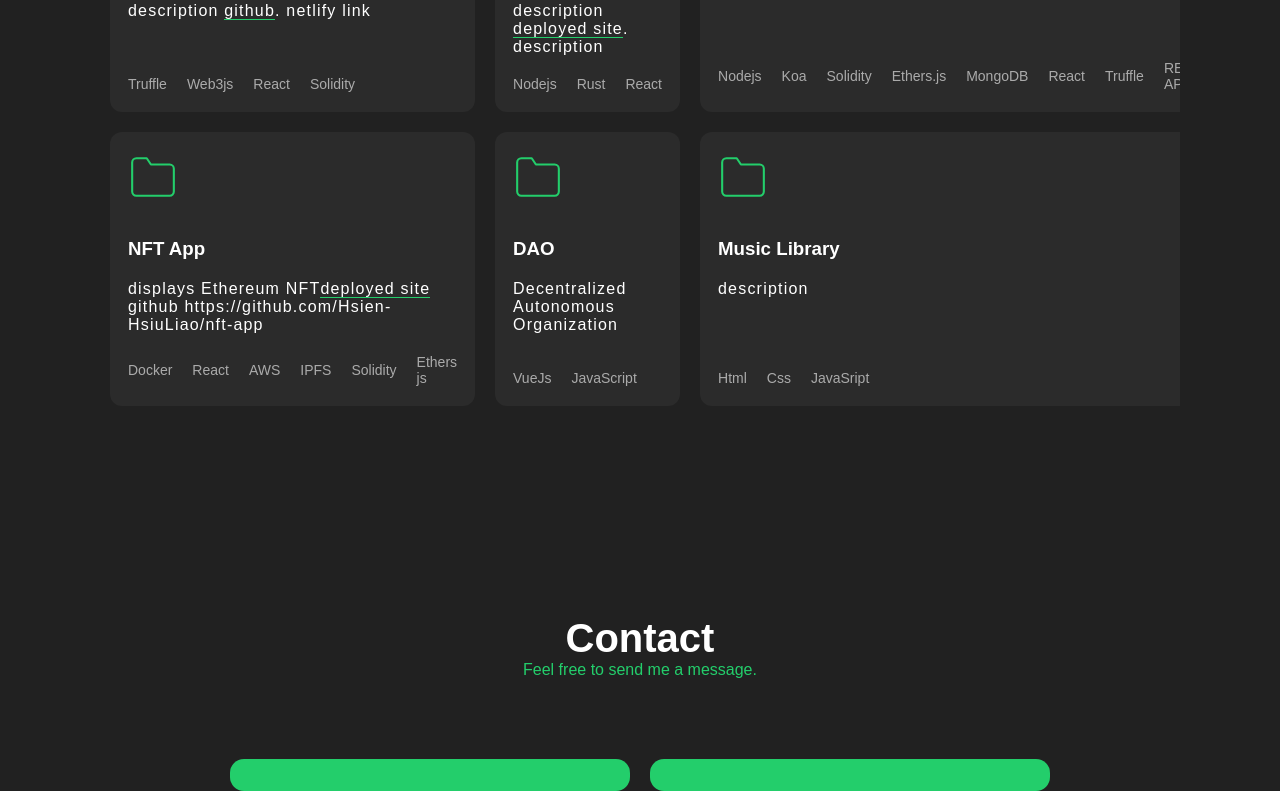
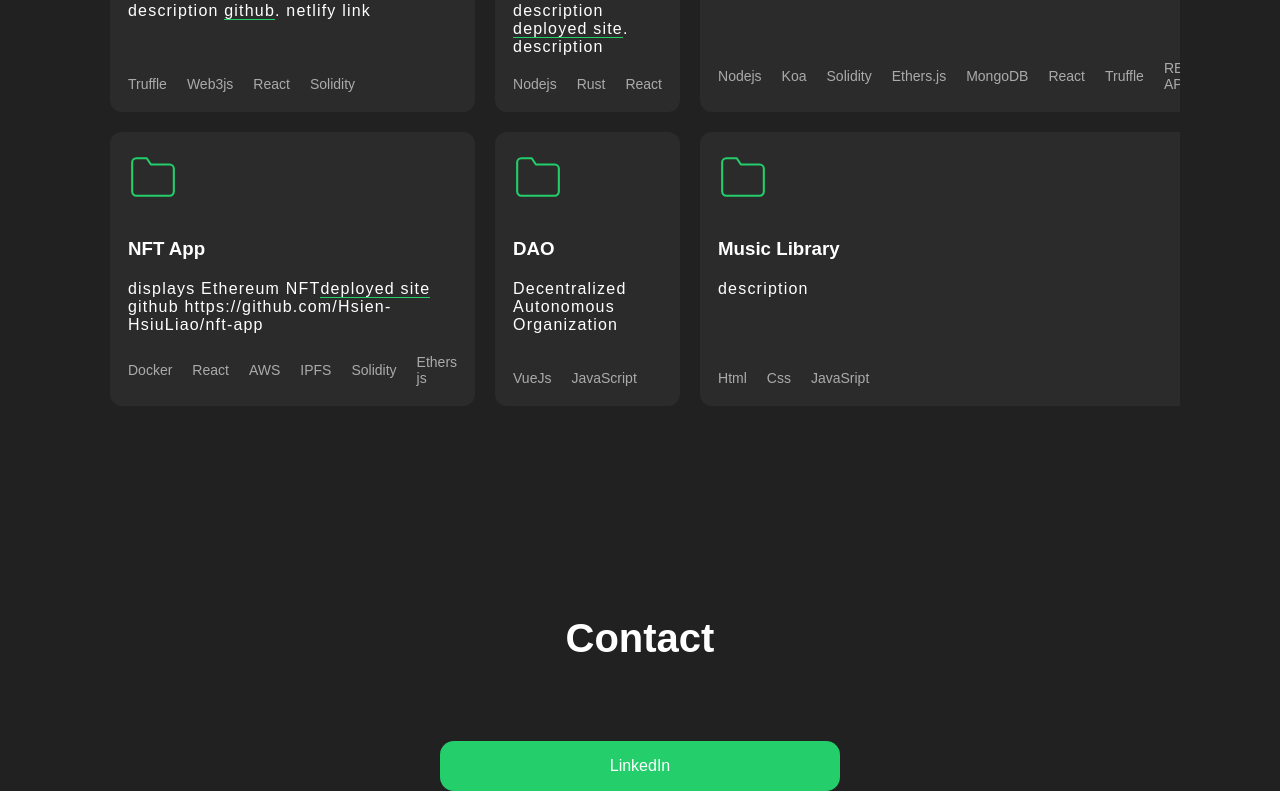
Before and after one commit to Hsien-HsiuLiao/hsien-hsiuliao.github.io, a React (Create React App) app: page / in a window 1280 px wide. Shown: the part 473-1264 px from the top of the page. Built offline with nearby package versions, Linux system fonts and the light colour scheme; the HTML template or start-up script is replaced by a standard one.

Commit message:
add LinkedIn to Contact

```diff
--- a/src/components/Contact/Contact.tsx
+++ b/src/components/Contact/Contact.tsx
@@ -11,17 +11,18 @@ export function Contact(){
     <Container id="contato">
       <header>
         <h2>Contact</h2>
-        <p>Feel free to send me a message.</p>
+        {/* <p>Feel free to send me a message.</p> */}
       </header>
       <div className="contacts">
         <div>
          {/*  <img src={emailIcon} alt="Email" />
           <a href="mailto:joaotuliosoares@hotmail.com">joaotuliosoares@hotmail.com</a> */}
+          LinkedIn
         </div>
-        <div>
-        {/*   <img src={phoneIcon} alt="Email" />
-          <a href="tel:+5531981213843">(31) 98121-3843</a> */}
-        </div>
+       {/*  <div>
+          <img src={phoneIcon} alt="Email" />
+          <a href="tel:+5531981213843">(31) 98121-3843</a>
+        </div>   */}
       </div>
    {/*    <Form></Form> */}
     </Container>
```
